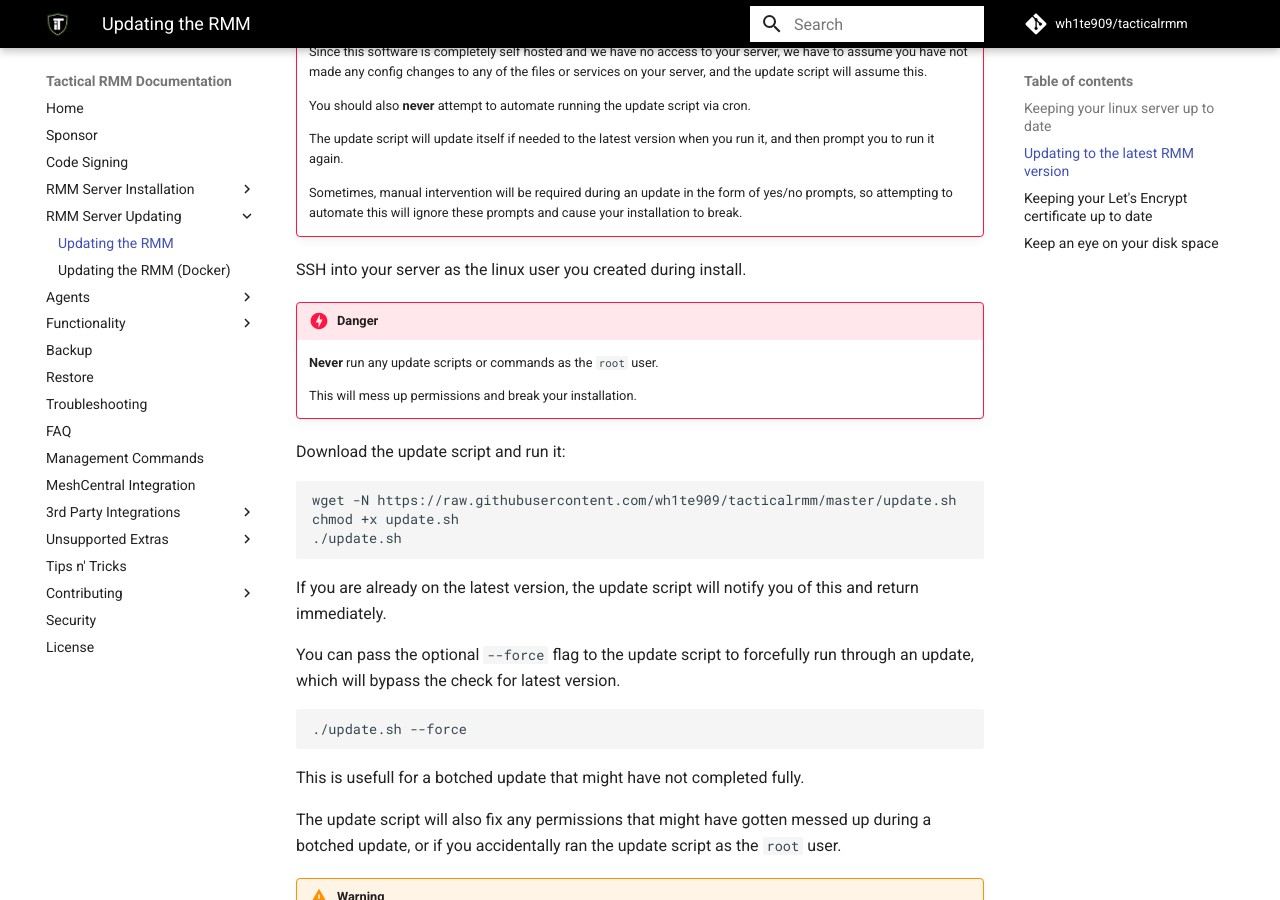
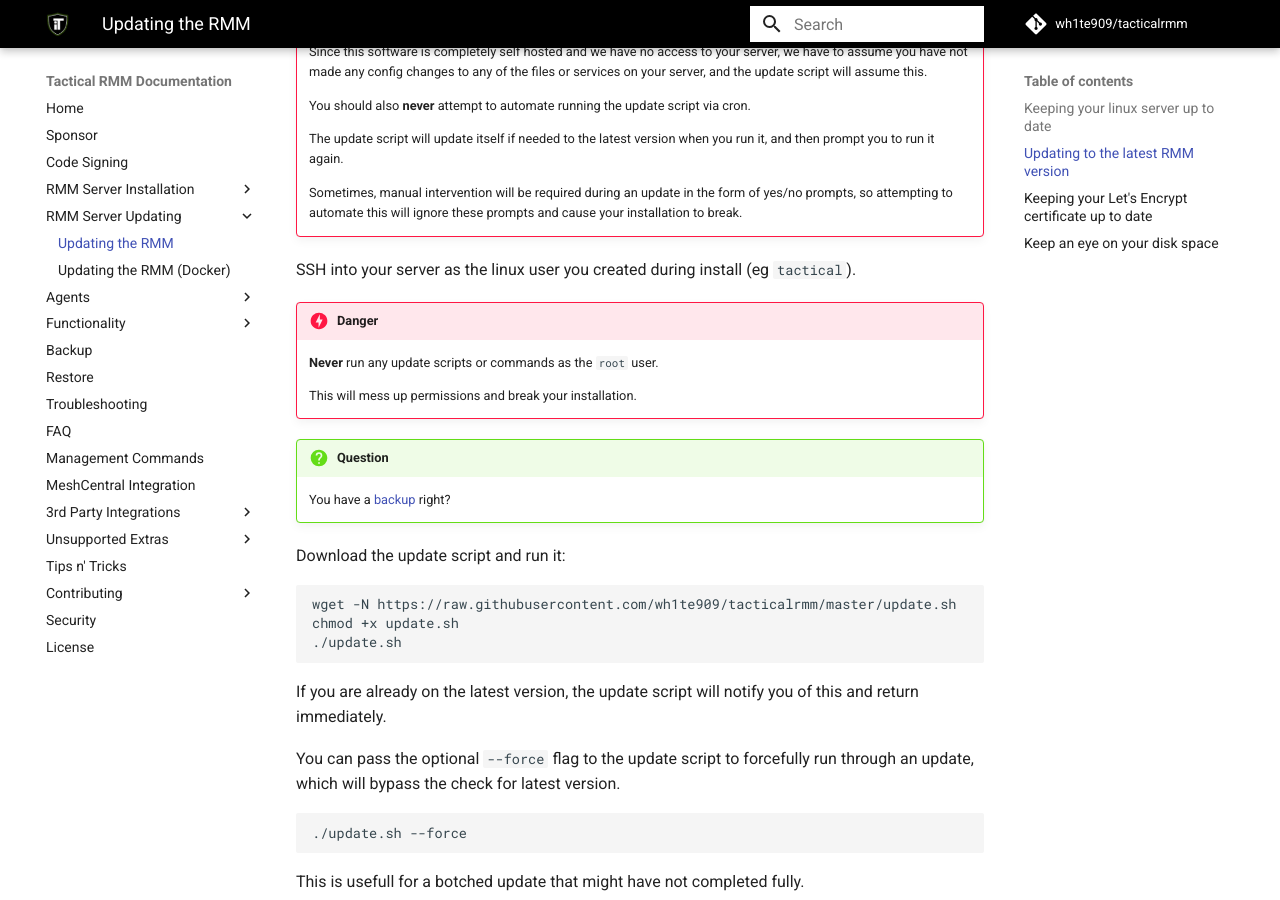
Before and after one commit to amidaware/trmm-docs, an MkDocs documentation site: the page built from docs/docs/update_server.md, in a window 1280 px wide and 900 px high, scrolled down 506 px. Built offline with MkDocs 1.6.1 and Material for MkDocs 9.7.7, drawn with Linux system fonts in a browser that asks for light colours; comment, search, counter and statistics services are not loaded.

Commit message:
docs - reiterating no root and backup

```diff
--- a/docs/docs/update_server.md
+++ b/docs/docs/update_server.md
@@ -19,12 +19,15 @@
 
     Sometimes, manual intervention will be required during an update in the form of yes/no prompts, so attempting to automate this will ignore these prompts and cause your installation to break.
 
-SSH into your server as the linux user you created during install.
+SSH into your server as the linux user you created during install (eg `tactical`).
 
 !!!danger
     __Never__ run any update scripts or commands as the `root` user.
 
     This will mess up permissions and break your installation.
+
+!!!question
+    You have a [backup](backup.md) right?
 
 Download the update script and run it:
 
```
Also changed, not shown: docs/docs/install_considerations.md (+1 -1 lines), docs/docs/install_server.md (+3 -0 lines), docs/docs/update_docker.md (+3 -0 lines).
